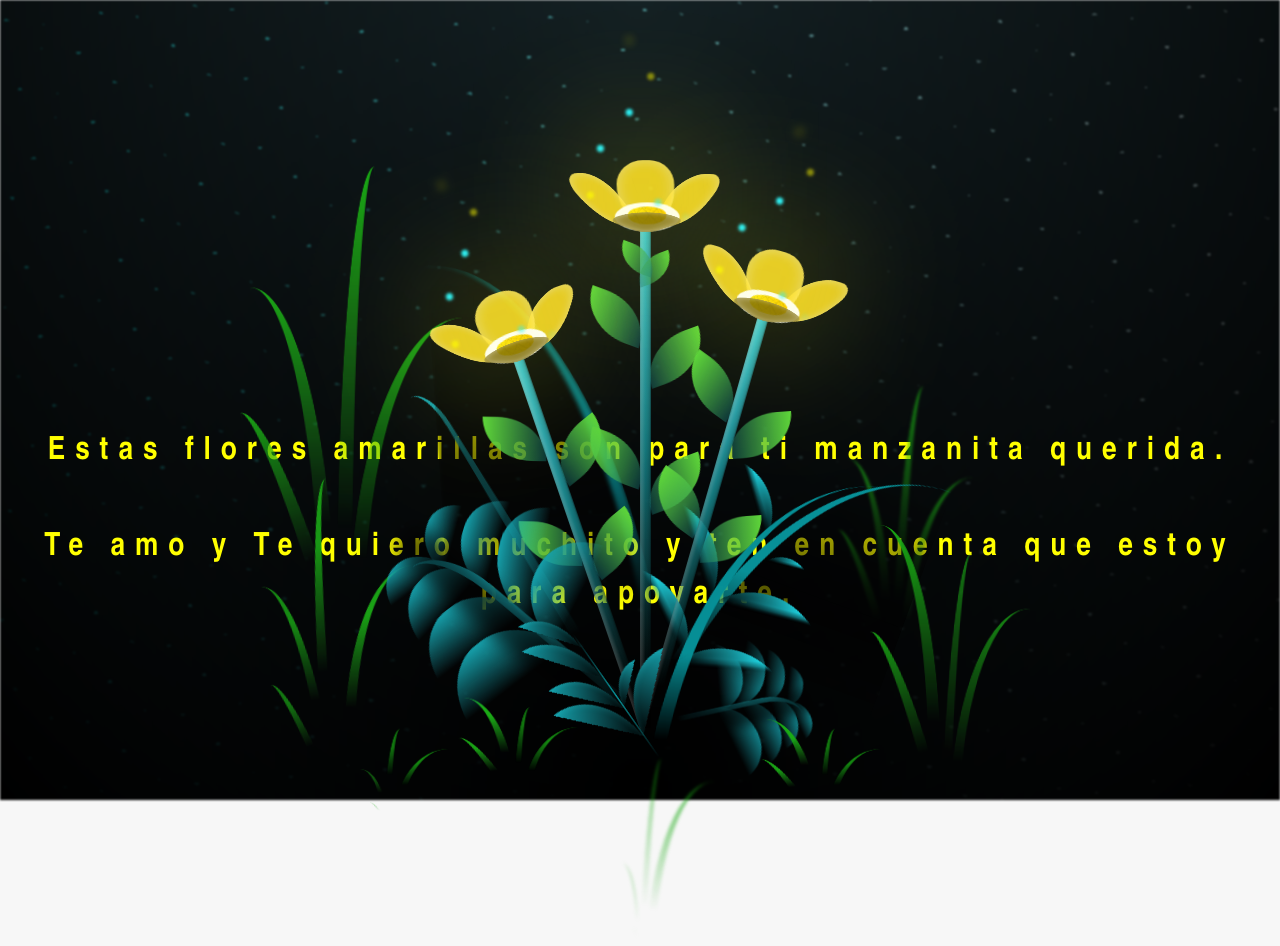
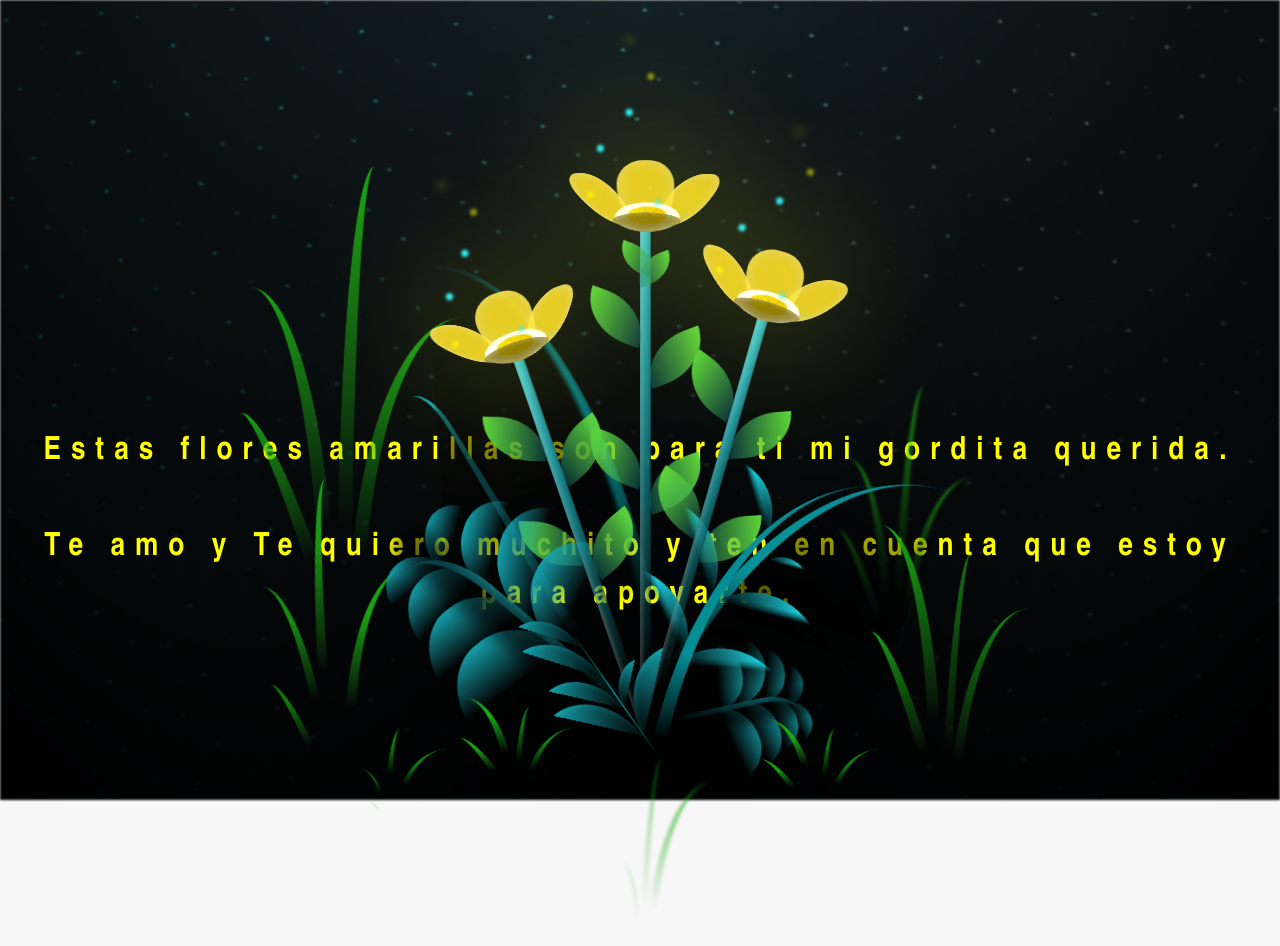
Before and after one commit to strangembs/web, a plain HTML site: page flower.html in a window 1280 px wide. Drawn offline with Linux system fonts and the light colour scheme.

Commit message:
Update flower.html

```diff
--- a/flower.html
+++ b/flower.html
@@ -14,7 +14,7 @@
 
     </div>
 
-    <h1 class="titulo">Estas flores amarillas son para ti manzanita querida. <br> <br>
+    <h1 class="titulo">Estas flores amarillas son para ti mi gordita querida. <br> <br>
       Te amo y Te quiero muchito y ten en cuenta que estoy para apoyarte.</h1>
     <div class="night"></div>
     <div class="flowers">
```
